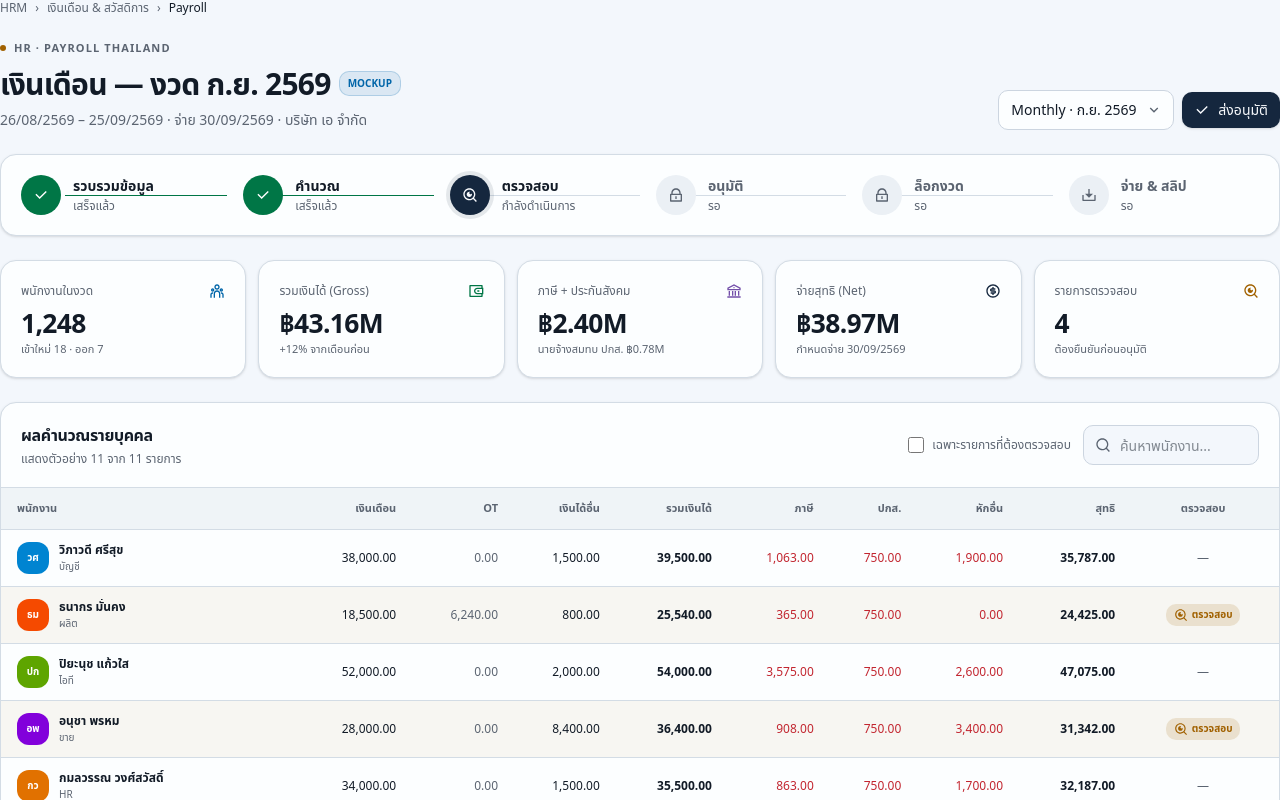
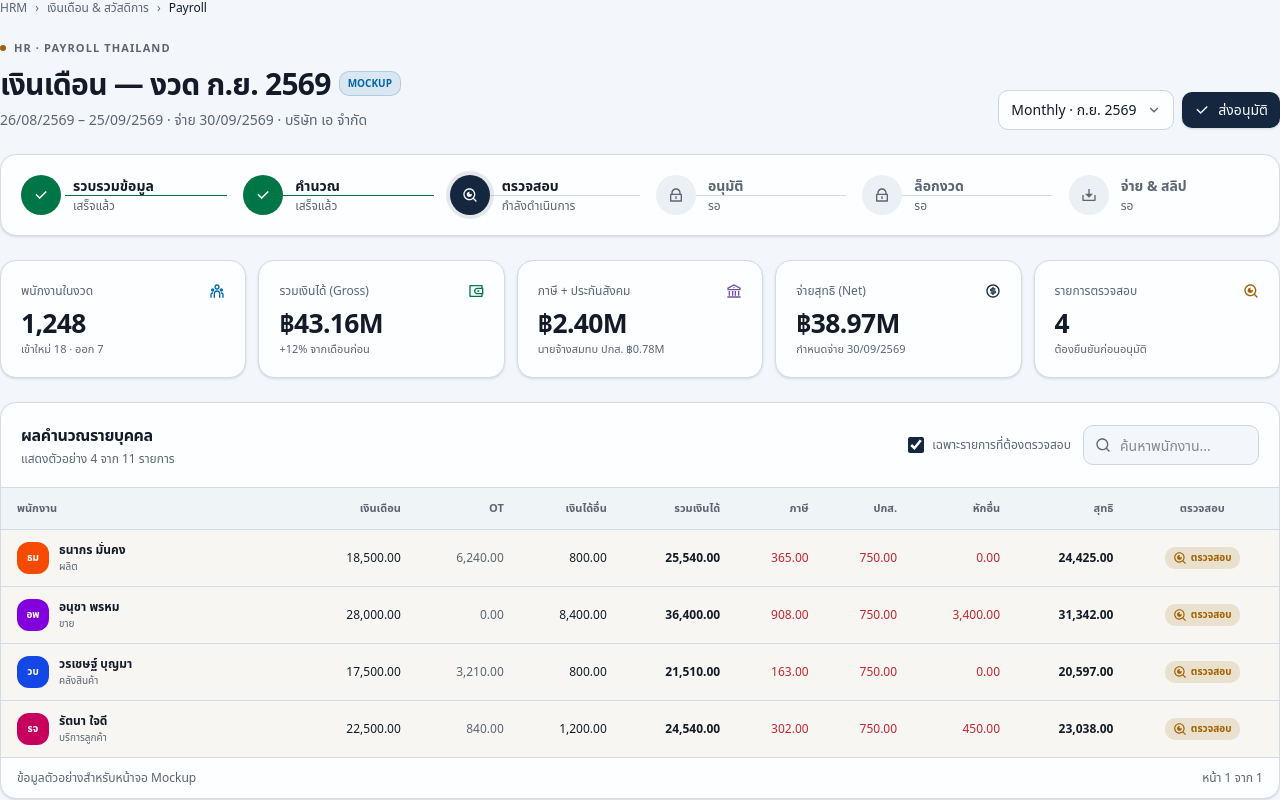
Before and after one commit to pasitgut/hrm-system, a Next.js app: page /payroll in a window 1280 px wide. Shown: the top 800 px of the page. Built offline with nearby package versions, Linux system fonts and the light colour scheme; no server answers.

Commit message:
Default payroll table to review items

```diff
--- a/components/hrm/payroll/PayrollModule.jsx
+++ b/components/hrm/payroll/PayrollModule.jsx
@@ -262,7 +262,7 @@ function ExportCenter({ onDownload }) {
 
 export default function PayrollModule() {
   const [search, setSearch] = useState("");
-  const [onlyReview, setOnlyReview] = useState(false);
+  const [onlyReview, setOnlyReview] = useState(true);
   const [notice, setNotice] = useState("");
   const normalizedSearch = search.trim().toLocaleLowerCase("th-TH");
   const visibleRows = payrollRows.filter((row) => {
```
